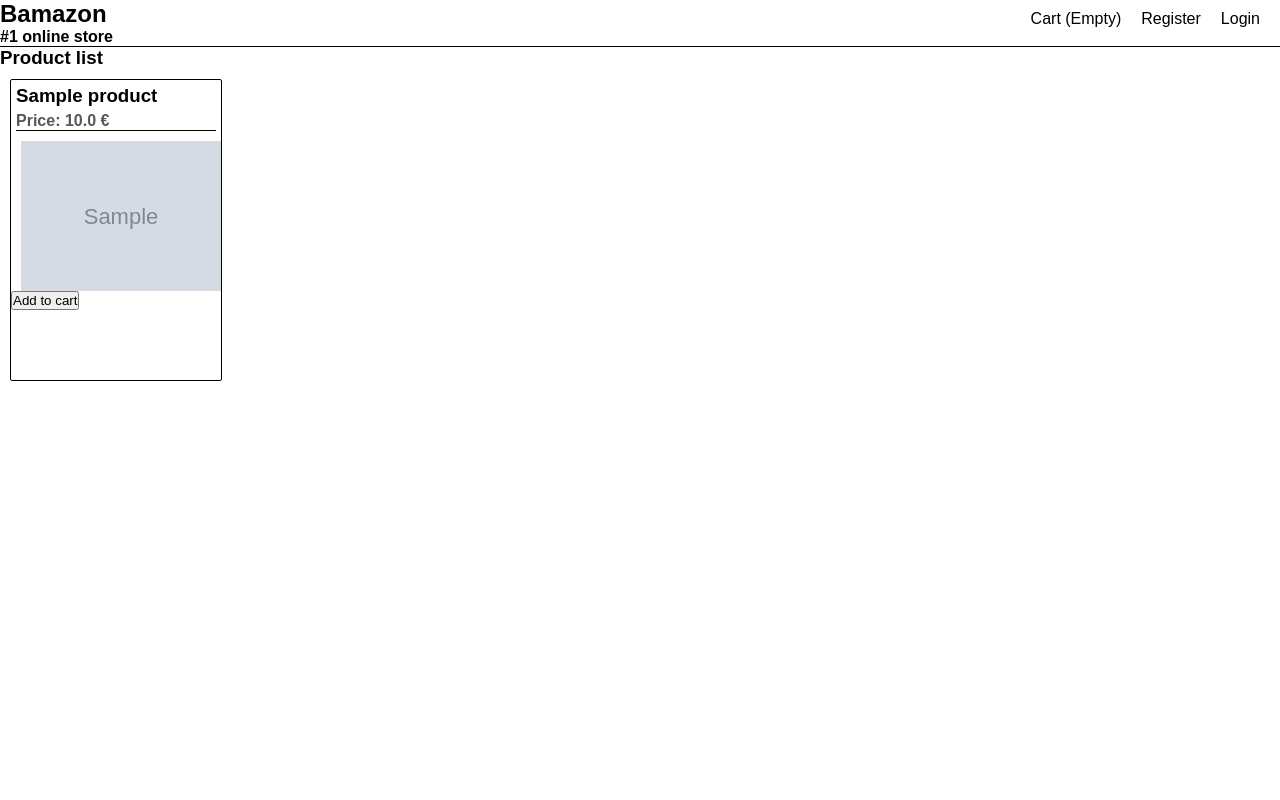
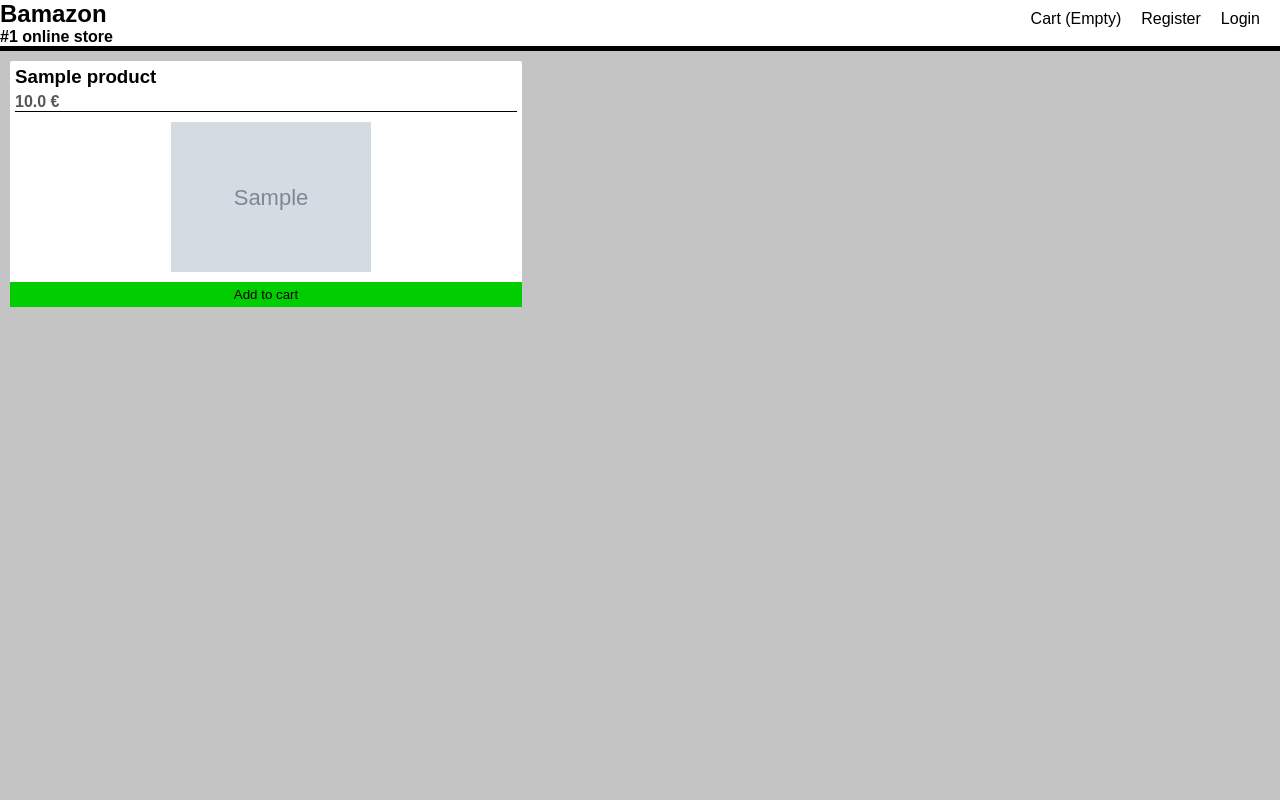
Before and after one commit to ilamos/Bamazon, a Django app: page /catalog/ in a window 1280 px wide. Run offline with Django 3.2, Linux system fonts and the light colour scheme; tables that the repository leaves empty hold one stand-in row (values such as "Sample post"); grey boxes marked "Sample" are stand-in pictures.

Commit message:
Vastly improved styling

```diff
--- a/catalog/static/style.css
+++ b/catalog/static/style.css
@@ -3,27 +3,52 @@
     margin: 0px;
     padding: 0px;
 }
-
-.product_span {
-    display: inline-block;
-    vertical-align: top;
+.product_container {
+    display: flex;
+    max-width: 100%;
+}
+.product_info_container {
+    display: flex;
+    justify-content: center;
+}
+.product_div {
+    display: flex;
+    flex-direction: column;
+    justify-content: space-between;
+    background-color: white;
+    flex-grow: 1;
     margin: 0px;
     padding: 0px;
-    max-width: 300px;
-    max-height: 600px;
-    min-height: 300px;
+    max-width: 40%;
     border-radius: 2px;
-    border: 1px solid black;
-    margin-top: 10px;
-    margin-left: 10px;
+    margin: 10px;
 }
+
+body {
+    background-color: rgb(196, 196, 196);
+    height: 100%;
+}
+
 .product_img {
     max-width: 200px;
     max-height: 200px;
     margin-left: 10px;
-    margin-bottom: 0px;
+    margin-bottom: 10px;
     margin-top: 10px;
 }
+
+.button_main {
+    background-color: rgb(0, 206, 0);
+    border: 0;
+    padding: 5px;
+}
+
+.button_main:hover {
+    background-color: green;
+    color: white;
+    cursor: pointer;
+}
+
 .align_bottom {
     vertical-align: bottom;
     position: relative;
@@ -46,6 +71,18 @@
     border-bottom: 1px solid black;
 }
 
+.user_container {
+    display: flex;
+    justify-content: center;
+}
+
+.user_div {
+    margin-top: 20px;
+    background-color: white;
+    justify-content: center;
+    padding: 10px;
+}
+
 .header_text {
     margin: 0px;
     padding: 0px;
@@ -53,7 +90,8 @@
 
 .header_div {
     max-height: 50px;
-    border-bottom: 1px solid black;
+    border-bottom: 5px solid black;
+    background-color: white;
 }
 
 .header_right {
@@ -67,7 +105,7 @@
 }
 a {
     text-decoration: none;
-    color: black;
+    color: rgb(0, 0, 0);
 }
 
 .cart_div {
@@ -97,6 +135,14 @@ a {
     padding-top: 15px;
     float: right;
 }
+.info {
+    background: rgb(94, 177, 255);
+    color: black;
+}
+.error {
+    background: rgb(255, 66, 66);
+    color: black;
+}
 .cart_desc {
     display: inline-block;
     padding-top: 15px;
--- a/catalog/templates/cart.html
+++ b/catalog/templates/cart.html
@@ -12,7 +12,7 @@
         {% for product in cart %}
         <div class="cart_product">
             <span class="cart_price cart_desc">
-                {{ product.price}}
+                {{ product.price}} €
             </span>
             <span class="cart_desc">
                 {{ product.title }}
--- a/catalog/templates/catalog.html
+++ b/catalog/templates/catalog.html
@@ -1,7 +1,6 @@
 {% include "header.html" %}
 {% block content %}
-    {% load static %}
-    <link rel="stylesheet" href="{% static 'style.css' %}">
-<h3> Product list </h3>
-{{ product_list | safe }}
+<div class="product_bg">
+    {{ product_list | safe }}
+</div>
 {% endblock %}
--- a/catalog/templates/header.html
+++ b/catalog/templates/header.html
@@ -3,6 +3,7 @@
     <title>Bamazon</title>
     {% load static %}
     <link rel="stylesheet" href="{% static 'style.css' %}">
+    <link rel="shortcut icon" type="image/png" href="{% static 'favicon.ico' %}"/>
 </head>
 <body>
     <div class="header_div">
--- a/catalog/templates/login.html
+++ b/catalog/templates/login.html
@@ -3,14 +3,16 @@
 {% block content %}
 {% load crispy_forms_tags %}
 
-<div>
+<div class="user_container">
+    <div class="user_div">
         <h2> Login </h2>
         <form method="POST">
             {% csrf_token %}
             {{ login_form|crispy }}
-        <button type="submit">Login</button>
+            <button class="button_main" type="submit">Login</button>
         </form>
         <p> Don't have an account? <a href="/catalog/register">Create one!</a></p>
     </div>
+</div>
 
 {% endblock %}
--- a/catalog/templates/register.html
+++ b/catalog/templates/register.html
@@ -1,7 +1,8 @@
 {% include "header.html" %}
 {% block content %}
 {% load crispy_forms_tags %}
-<div class="container py-5">
+<div class="user_container">
+    <div class="user_div">
         <h2> Register </h2>
         <form method="POST">
             {% csrf_token %}
@@ -9,5 +10,6 @@
             <button class="btn btn-primary" type="submit">Register</button>
         </form>
     </div>
+</div>
 
 {% endblock %}
--- a/catalog/views.py
+++ b/catalog/views.py
@@ -10,25 +10,30 @@ from .models import Product
 
 def generate_product(title, price, imagesource, id):
     return f"""
-            <span class="product_span">
+            <div class="product_div">
                 <a href="/catalog/product/{id}">
                     <h3 class="product_title">{title}</h3>
-                    <h4 class="product_price">Price: {price} €</h4>
+                    <h4 class="product_price">{price} €</h4>
                     <span class="align_bottom">
                         <center>
                             <img class="product_img" src="{imagesource}"> </img>
                         </center>
                     </span>
                     </a>
-                    <button onclick="window.location.href='/catalog/add_cart/{id}'">Add to cart</button>
-            </span>
+                    <button class="button_main" onclick="window.location.href='/catalog/add_cart/{id}'">Add to cart</button>
+            </div>
             """
 
 def index(req):
-    product_list = Product.objects.all()
-    product_string = ""
+    product_list = Product.objects.all()[:12]
+    product_string = '<div class="product_container">'
+    prod_count = 0
     for product in product_list:
+        prod_count += 1
         product_string += generate_product(product.title, product.price, product.image_source, product.id)
+        if prod_count == 3:
+            product_string += '</div><div class="product_container">'
+            prod_count = 0
     return render(req, 'catalog.html', {'product_list': product_string})
 
 def register_req(req):
@@ -73,9 +78,10 @@ def add_to_cart(req, product_id):
     else:
         cur_cart = req.session.get('cart')
         if len(cur_cart) >= 100:
-            messages.info(req, "Cart is full (MAX 100)")
+            messages.error(req, "Cart is full (MAX 100)")
             cur_cart = cur_cart[:99]
             req.session['cart'] = cur_cart
+            return redirect(req.META.get('HTTP_REFERER'))
         cur_cart.append(product_id)
         req.session['cart'] = cur_cart
         req.session['cart_sz'] = len(cur_cart)
@@ -92,7 +98,10 @@ def cart(req):
     cart_products = []
     if req.session.get('cart'):
         for prod in req.session.get('cart'):
-            cart_products.append(Product.objects.get(pk=prod))
+            cur_prod = Product.objects.get(pk=prod)
+            if len(cur_prod.title) > 30:
+                cur_prod.title = cur_prod.title[:29] + "..."
+            cart_products.append(cur_prod)
     return render(req, 'cart.html', {"cart" : cart_products, "sum_price": calculate_cart_price(cart_products)})
 
 def remove_cart(req, item_id):
@@ -114,4 +123,4 @@ def product_by_id(req, product_id):
     if not product:
         return HttpResponse("Product not found")
     else:
-        return render(req, 'product_info.html', {'product': generate_product(product.title, product.price, product.image_source, product.id)})
+        return render(req, 'product_info.html', {'product': product})
```
Also changed, not shown: catalog/templates/product_info.html (+16 -1 lines), catalog/static/favicon.ico (added). Lines whose indentation alone changed are shown as unchanged.
